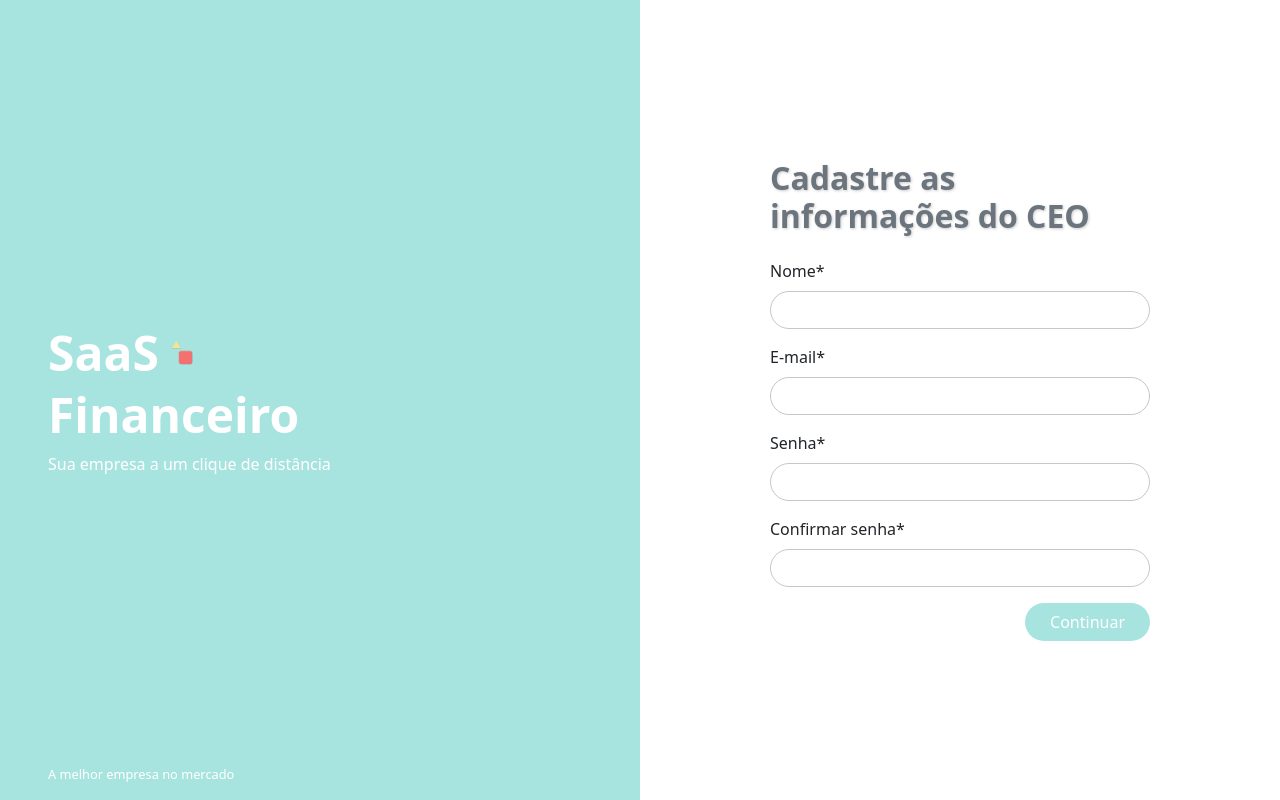
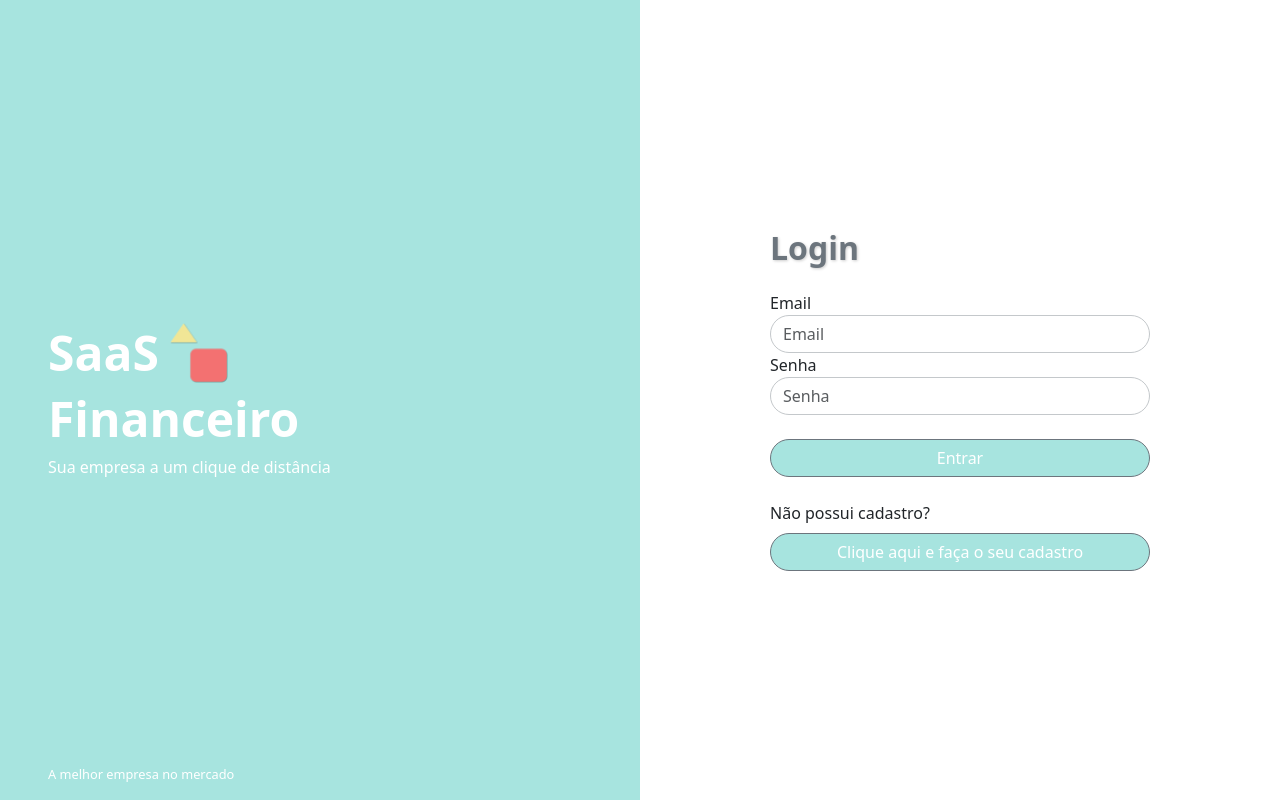
Before and after one commit to Iago-adams/Projeto-SaaS-Financeiro, a Flask app: page /auth/ in a window 1280 px wide. Run offline with Flask 3, Linux system fonts and the light colour scheme; parts of the project's set-up code (start-up, migrations or seed data) failed here and were passed over.

Commit message:
Página de login e cadastro de ceo pronta

```diff
--- a/app/auth/forms.py
+++ b/app/auth/forms.py
@@ -1,6 +1,6 @@
 from flask_wtf import FlaskForm
 from wtforms import StringField, IntegerField, PasswordField, SubmitField
-from wtforms.validators import DataRequired
+from wtforms.validators import DataRequired, EqualTo
 
 class LoginForm(FlaskForm):
     email = StringField('Email', validators=[DataRequired()])
@@ -11,4 +11,5 @@ class RegisterForm(FlaskForm):
     username = StringField('Nome de Usuário', validators=[DataRequired()])
     email = StringField('Email', validators=[DataRequired()])
     password = PasswordField('Senha', validators=[DataRequired()])
+    confirm_password = PasswordField('Confirme a senha', validators=[DataRequired(), EqualTo(password)])
     btnSubmit = SubmitField('Entrar')
--- a/app/auth/routes.py
+++ b/app/auth/routes.py
@@ -1,7 +1,8 @@
 from flask import Blueprint, flash, redirect, render_template, url_for
 from app.models import User
-from .forms import LoginForm
+from .forms import LoginForm, RegisterForm
 from flask_login import login_user, logout_user, login_required
+from app.extensions import db
 
 auth_bp = Blueprint(
     'auth',
@@ -25,7 +26,7 @@ def login():
         else:
             flash('Credenciais incorretas', 'danger')
 
-    return render_template('register.html', form=form)
+    return render_template('login.html', form=form)
 
 
 @auth_bp.route('/logout/')
@@ -33,3 +34,27 @@ def login():
 def logout():
     logout_user()
     return redirect(url_for('main.homepage'))
+
+
+@auth_bp.route('/register/', methods=['GET', 'POST'])
+def registerCEO():
+    form = RegisterForm()
+
+    if form.validate_on_submit():
+        user = User(
+            username=form.username.data,
+            email=form.email.data,
+            isSuperUser=False
+        )
+        user.set_password(form.password.data)
+
+        try:
+            db.session.add(user)
+            db.session.commit()
+            flash('Usuário registrado com sucesso', 'success')
+            return redirect(url_for('auth.login'))
+        except Exception as e:
+            print(e)
+            flash('Erro ao registrar usuário', 'danger')
+
+    return render_template('register.html', form=form)
--- a/app/auth/templates/login.html
+++ b/app/auth/templates/login.html
@@ -3,5 +3,23 @@
 {% block title %}Login{% endblock %}
 
 {% block content %}
+    <div style="max-width: 380px; width: 100%;">
+        <h2 class="fw-bold mb-4 text-secondary" style="text-shadow:1px 1px 3px rgba(0,0,0,0.2);">
+        Login<br>
+        </h2>
 
+        <form method="post" >
+            {{ form.hidden_tag() }}
+
+            {{ form.email.label }}
+            {{ form.email(class="form-control rounded-pill border-secondary-subtle", placeholder="Email") }}
+
+            {{ form.password.label }}
+            {{ form.password(class="form-control rounded-pill border-secondary-subtle", placeholder="Senha") }}
+
+            {{ form.btnSubmit(class="btn btn-secondary w-100 rounded-pill mt-4", style="background-color:#a7e4df") }}
+
+            <div class="col-12 mt-4">Não possui cadastro? <a href="{{url_for('auth.registerCEO')}}" class="btn btn-secondary w-100 rounded-pill mt-2", style="background-color:#a7e4df">Clique aqui e faça o seu cadastro</a></div>
+        </form>
+  </div>
 {% endblock %}
--- a/app/auth/templates/register.html
+++ b/app/auth/templates/register.html
@@ -8,32 +8,24 @@
       Cadastre as<br>informações do CEO
     </h2>
 
-    <form>
-      <div class="mb-3">
-        <label for="nome" class="form-label">Nome*</label>
-        <input type="text" class="form-control rounded-pill border-secondary-subtle" id="nome" required>
-      </div>
+    <form method="post">
+        {{ form.hidden_tag() }}
 
-      <div class="mb-3">
-        <label for="email" class="form-label">E-mail*</label>
-        <input type="email" class="form-control rounded-pill border-secondary-subtle" id="email" required>
-      </div>
+        {{ form.username.label }}
+        {{ form.username(class="form-control rounded-pill border-secondary-subtle", placeholder="Nome de usuário") }}
 
-      <div class="mb-3">
-        <label for="senha" class="form-label">Senha*</label>
-        <input type="password" class="form-control rounded-pill border-secondary-subtle" id="senha" required>
-      </div>
+        {{ form.email.label }}
+        {{ form.email(class="form-control rounded-pill border-secondary-subtle", placeholder="Email") }}
 
-      <div class="mb-3">
-        <label for="confirmar" class="form-label">Confirmar senha*</label>
-        <input type="password" class="form-control rounded-pill border-secondary-subtle" id="confirmar" required>
-      </div>
+        {{ form.password.label }}
+        {{ form.password(class="form-control rounded-pill border-secondary-subtle", placeholder="Senha") }}
 
-      <div class="text-end">
-        <button type="submit" class="btn rounded-pill px-4 text-white" style="background-color:#a7e4df;">
-          Continuar
-        </button>
-      </div>
+        {{ form.confirm_password.label }}
+        {{ form.confirm_password(class="form-control rounded-pill border-secondary-subtle", placeholder="Confirme a senha") }}
+
+        {{ form.btnSubmit(class="btn btn-secondary w-100 rounded-pill mt-4", style="background-color:#a7e4df") }}
+
+        <div class="col-12 mt-4">Já possui cadastro? <a href="{{url_for('auth.login')}}" class="btn btn-secondary w-100 rounded-pill mt-2", style="background-color:#a7e4df">Clique aqui e faça o seu login</a></div>
     </form>
   </div>
 {% endblock %}
--- a/app/templates/base.html
+++ b/app/templates/base.html
@@ -19,7 +19,7 @@
     <div>
       <div class="d-flex align-items-center mb-1">
         <h1 class="fw-bold display-5 me-2 mb-0">SaaS</h1>
-        <img src="{{ url_for('static', filename='img/logo.png') }}" alt="Logo SaaS" width="30" height="30">
+        <img src="{{ url_for('static', filename='img/logo.png') }}" alt="Logo SaaS" width="65" height="65">
       </div>
       <h1 class="fw-bold display-5 mb-2">Financeiro</h1>
       <p class="mb-0">Sua empresa a um clique de distância</p>
```
Also changed, not shown: app/static/img/logo.png.
